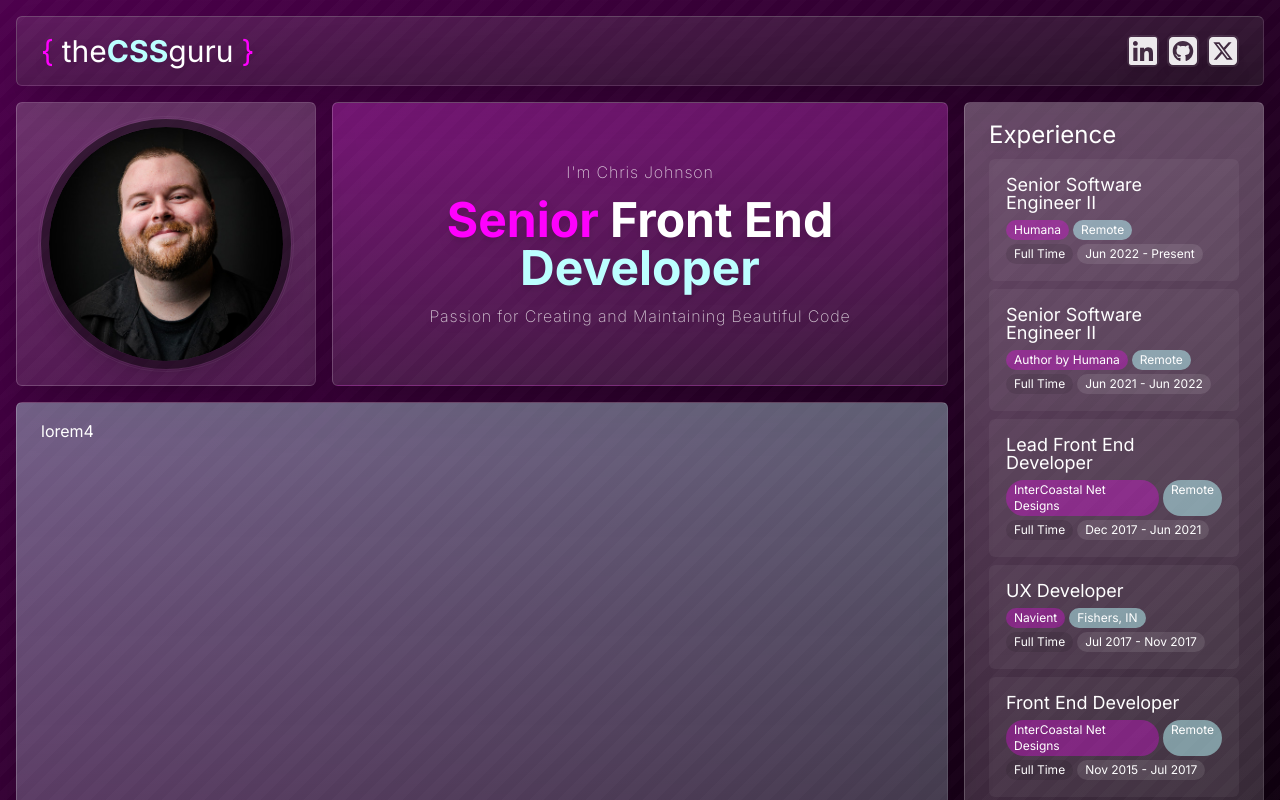
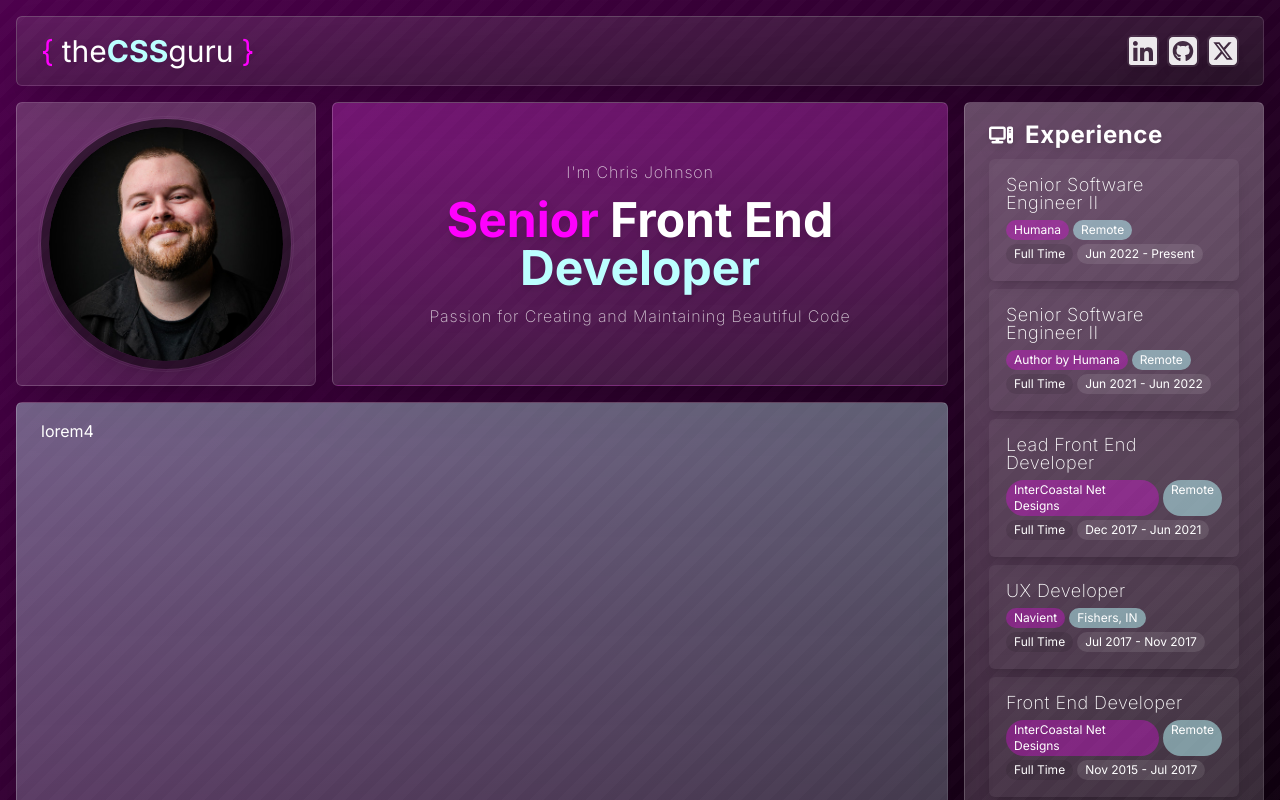
Before and after one commit to theCSSguru/thecssguru-2024, a Next.js app: page / in a window 1280 px wide. Shown: the top 800 px of the page. Built offline with nearby package versions, Linux system fonts and the light colour scheme.

Commit message:
core: created sectional components and updated experience card

```diff
--- a/src/@/components/Layout/Experience.tsx
+++ b/src/@/components/Layout/Sections/Experience.tsx
@@ -1,5 +1,6 @@
 import React from 'react';
 import { experience } from '@/lib/experience';
+import { FaComputer } from 'react-icons/fa6';
 
 /*
  * Experience
@@ -7,14 +8,19 @@ import { experience } from '@/lib/experience';
 export const Experience = () => {
   return (
     <React.Fragment>
-      <h2 className="mb-2 text-2xl drop-shadow-lg">Experience</h2>
+      <h2 className="mb-2 flex items-center gap-3 text-2xl font-bold tracking-wide drop-shadow-lg">
+        <FaComputer />
+        Experience
+      </h2>
       <div className="flex flex-col gap-2">
         {experience.map((item) => (
           <div
             key={item.time}
-            className="rounded-md border border-transparent bg-white/5 p-4 transition-all duration-300 hover:border-brand-primary/30 hover:shadow-lg"
+            className="rounded-md border border-transparent bg-white/5 p-4 shadow-lg transition-all duration-300 hover:border-brand-primary/30"
           >
-            <div className="mb-2 text-lg leading-none">{item.position}</div>
+            <div className="mb-2 text-lg font-extralight leading-none tracking-wide">
+              {item.position}
+            </div>
             <div className="flex flex-col gap-1 text-xs">
               <div className="flex gap-1">
                 <div className="rounded-full bg-brand-primary/30 px-2 py-0.5">
--- /dev/null
+++ b/src/@/components/Layout/Sections/Intro.tsx
@@ -0,0 +1,24 @@
+import React from 'react';
+
+/*
+ * Intro
+ */
+export const Intro = () => {
+  return (
+    <React.Fragment>
+      <h1 className="flex flex-col items-center justify-between gap-3 text-center drop-shadow-lg">
+        <div className="text-base font-extralight tracking-wider opacity-75">
+          I&apos;m Chris Johnson
+        </div>
+        <div className="text-4xl font-bold md:text-5xl">
+          <span className="text-brand-primary">Senior </span>
+          <span>Front End </span>
+          <span className="text-brand-secondary">Developer</span>
+        </div>
+        <div className="text-base font-extralight tracking-wider opacity-75">
+          Passion for Creating and Maintaining Beautiful Code
+        </div>
+      </h1>
+    </React.Fragment>
+  );
+};
--- /dev/null
+++ b/src/@/components/Layout/Sections/Profile.tsx
@@ -0,0 +1,19 @@
+import React from 'react';
+import Image from 'next/image';
+
+/*
+ * Profile
+ */
+export const Profile = () => {
+  return (
+    <React.Fragment>
+      <Image
+        src="/me.jpg"
+        alt="Chris Johnson | theCSSguru"
+        width={300}
+        height={300}
+        className="aspect-square h-auto w-full rounded-full border-8 border-black/50 shadow-xl outline-double outline-white/5"
+      />
+    </React.Fragment>
+  );
+};
--- a/src/app/page.tsx
+++ b/src/app/page.tsx
@@ -1,8 +1,9 @@
 import { Header } from '@/components/Layout/Header';
 import { Card } from '@/components/Card/Card';
+import { Profile } from '@/components/Layout/Sections/Profile';
+import { Experience } from '@/components/Layout/Sections/Experience';
 import { Footer } from '@/components/Layout/Footer';
-import { Experience } from '@/components/Layout/Experience';
-import Image from 'next/image';
+import { Intro } from '@/components/Layout/Sections/Intro';
 
 /*
  * Page
@@ -13,28 +14,10 @@ export default function HomePage() {
       <Header />
       <main className="grid grid-rows-[auto_1fr_auto] gap-4 sm:grid-cols-2 lg:grid-cols-3 xl:grid-cols-4">
         <Card className="bg-gradient-to-b from-white/10 md:col-span-1">
-          <Image
-            src="/me.jpg"
-            alt="Chris Johnson | theCSSguru"
-            width={300}
-            height={300}
-            className="aspect-square h-auto w-full rounded-full border-8 border-black/50 shadow-xl outline-double outline-white/5"
-          />
+          <Profile />
         </Card>
         <Card className="flex items-center justify-center bg-gradient-to-b from-brand-primary/20 lg:col-span-2">
-          <h1 className="flex flex-col items-center justify-between gap-3 text-center drop-shadow-lg">
-            <div className="text-base font-extralight tracking-wider opacity-75">
-              I&apos;m Chris Johnson
-            </div>
-            <div className="text-4xl font-bold md:text-5xl">
-              <span className="text-brand-primary">Senior </span>
-              <span>Front End </span>
-              <span className="text-brand-secondary">Developer</span>
-            </div>
-            <div className="text-base font-extralight tracking-wider opacity-75">
-              Passion for Creating and Maintaining Beautiful Code
-            </div>
-          </h1>
+          <Intro />
         </Card>
         <Card
           tiltSoft
```
